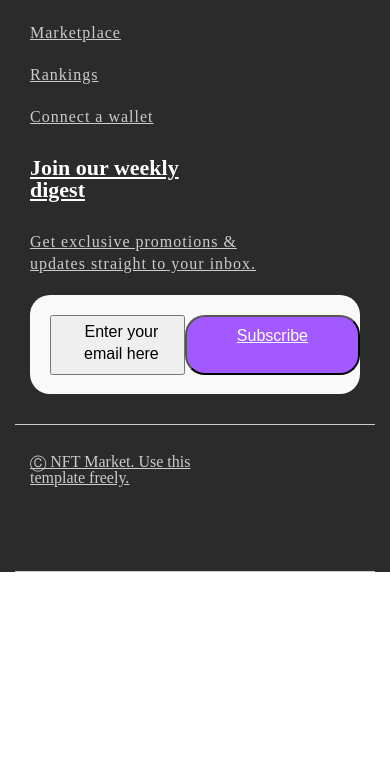
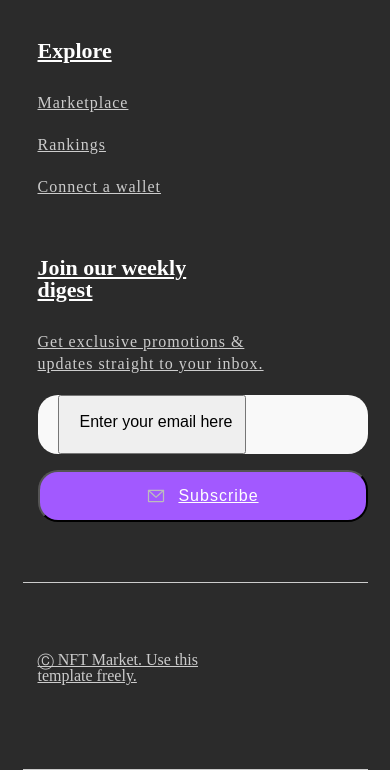
Before and after one commit to ZhukOlena/HTML, a plain HTML site: page hw_12/index.html in a window 390 px wide. Shown: the part 6293-7063 px from the top of the page. Before the commit the page ends 6865 px from the top, so only its background shows below. Drawn offline with Linux system fonts and the light colour scheme; files that its build step writes are made by us from their sources; files whose address does not match are found by name.

Commit message:
Add home Work_12 Part_1

```diff
--- a/hw_12/index.html
+++ b/hw_12/index.html
@@ -195,10 +195,7 @@
                 <h4 class="artist_card__name text">BeKind2Robots</h4>
               </div>
             </div>
-
-
           </div>
-
         </div>
         </div>
       </div>
@@ -519,9 +516,6 @@
               </div>
             </div>
           </div>
-
-
-
         </div>
     </main>
 
@@ -545,7 +539,9 @@
           <div class="footer__nav-list text">
             <ul class="footer__nav-list">
               <li class="footer__nav-item">
-                <a href="#" class="nav-link_text">NFT marketplace UI created with Anima for Figma.</a>
+                <a href="#" class="nav-link_text"
+                  >NFT marketplace UI created with Anima for Figma.</a
+                >
               </li>
               <li class="nav-item">
                 <a href="#" class="nav-link_text">Join our community</a>
@@ -625,8 +621,9 @@
           <div class="footer__nav-list text">
             <ul class="footer__nav-list">
               <li class="footer__nav-item">
-                <a href="#" class="nav-link_text">Get exclusive promotions &
-                   updates straight to your inbox.</a>
+                <a href="#" class="nav-link_text"
+                  >Get exclusive promotions & updates straight to your inbox.</a
+                >
               </li>
             </ul>
           </div>
@@ -639,13 +636,27 @@
             </button>
           </div>
 
+          <div class="btn-group_footer">
+            <button class="btn-button_create_button button_confirm_footer" type="submit">
+              <div class="btn-button_sing_up create_button_img_footer">
+                <img
+                src="./img/EnvelopeSimple.png"
+                alt="user"
+                class="nav__user-img create_nav_img"
+              />
+                <a href="#" class="nav-link button create_button_link link_confirm_footer">Subscribe</a>
+              </div>
+            </button>
+          </div>
         </div>
       </div>
 
       <div class="wrapper-footer container">
         <div class="footer_link_last">
           <nav class="nav_logo_header nav_footer">
-            <a href="#" class="nav-link_last">Ⓒ NFT Market. Use this template freely.</a>
+            <a href="#" class="nav-link_last"
+              >Ⓒ NFT Market. Use this template freely.</a
+            >
           </nav>
         </div>
       </div>
--- a/hw_12/style.css
+++ b/hw_12/style.css
@@ -840,9 +840,18 @@
 
 
 
+
+
+
+
+
+
+
+
 .wrapper-footer {
     max-width: 1050px;
     padding-bottom: 30px;
+    padding-top: 40px;
     display: flex;
     flex-wrap: wrap;
     justify-content: space-between;
@@ -854,7 +863,6 @@
 
 .footer__marketplace {
     max-width: 327px;
-
 }
 
 .nav_footer {
@@ -913,10 +921,6 @@
     max-width: 420px;
 }
 
-
-
-
-
 .join-btn-group {
     margin-top: 20px;
     display: flex;
@@ -927,10 +931,7 @@
     color: rgba(43, 43, 43, 1);
     border-radius: 20px;
     max-height: 60px;
-    padding-top: 20px;
-    padding-bottom: 19px;
     padding-left: 20px;
-    /* margin: 12px 0px; */
 }
 
 .join-btn {
@@ -943,7 +944,6 @@
 }
 
 .join-btn-text {
-    /* padding: 19px 12px 19px 20px; */
     font-size: 16px;
     line-height: 22px;
     text-align: center;
@@ -951,6 +951,9 @@
 }
 
 .join-button {
+    display: flex;
+    justify-content: center;
+    align-content: center;
     background-color: rgba(162, 89, 255, 1);
     padding: 0px 50px 19px 50px;
     max-width: 179px;
@@ -966,6 +969,7 @@
     font-size: 16px;
     line-height: 22px;
     padding-bottom: 19px;
+    padding-top: 20px;
 }
 
 .footer_link_last {
@@ -980,3 +984,102 @@
     padding-top: 20px;
     color: rgba(204, 204, 204, 1) ;
 }
+
+.btn-group_footer{
+    display: none;
+}
+
+@media screen and (min-width: 798px) and (max-width: 1023px) {
+    .wrapper-footer {
+        max-width: 690px;
+        display: flex;
+        flex-direction: column;
+        align-items: flex-start ;
+    }
+
+    .footer__explore {
+        padding-bottom: 30px;
+    }
+
+    .footer__join {
+        padding-bottom: 30px;
+    }
+
+    .footer__marketplace {
+        padding-bottom: 30px;
+    }
+}
+
+.create_nav_img {
+    padding: 12px 0px 12px 20px;
+}
+
+.create_button_link {
+    max-width: 258px;
+    padding: 12px 20px 12px 12px;
+    color: rgba(43, 43, 43, 1);
+    font-weight: 400;
+    letter-spacing: 1px;
+}
+
+@media screen and (min-width: 320px) and (max-width: 798px) {
+    .wrapper-footer {
+        max-width: 315px;
+        display: flex;
+        flex-direction: column;
+        align-items: flex-start ;
+    }
+
+    .footer__explore {
+        padding-bottom: 30px;
+    }
+
+    .footer__join {
+        padding-bottom: 30px;
+    }
+
+    .footer__marketplace {
+        padding-bottom: 30px;
+    }
+
+    .btn-button_create_button button_confirm_footer {
+        display: flex;
+        justify-content: left;
+        width: 315px;
+    }
+
+    .button_confirm_footer {
+        display: flex;
+        justify-content: center;
+        border-radius: 20px;
+        width: 330px;
+        background-color: rgba(162, 89, 255, 1);
+    }
+
+    .join-button {
+        display: none;
+    }
+
+    .btn-group_footer {
+        display: flex;
+        padding-top: 16px;
+    }
+
+    .link_confirm_footer {
+        color: rgba(255, 255, 255, 1);
+        font-size: 16px;
+        line-height: 22px;
+        max-height: 46px;
+    }
+
+    .link_confirm_footer:hover {
+        color: rgba(255, 255, 255, 1);
+        font-size: 16px;
+        line-height: 22px;
+    }
+
+    .create_button_link:hover {
+        background-color: rgb(107, 102, 113);
+        color: rgb(126, 68, 126);
+    }
+}
```
Also changed, not shown: hw_12/img/EnvelopeSimple.png (added), hw_12/img/User.png (added). Lines whose indentation alone changed are shown as unchanged.
